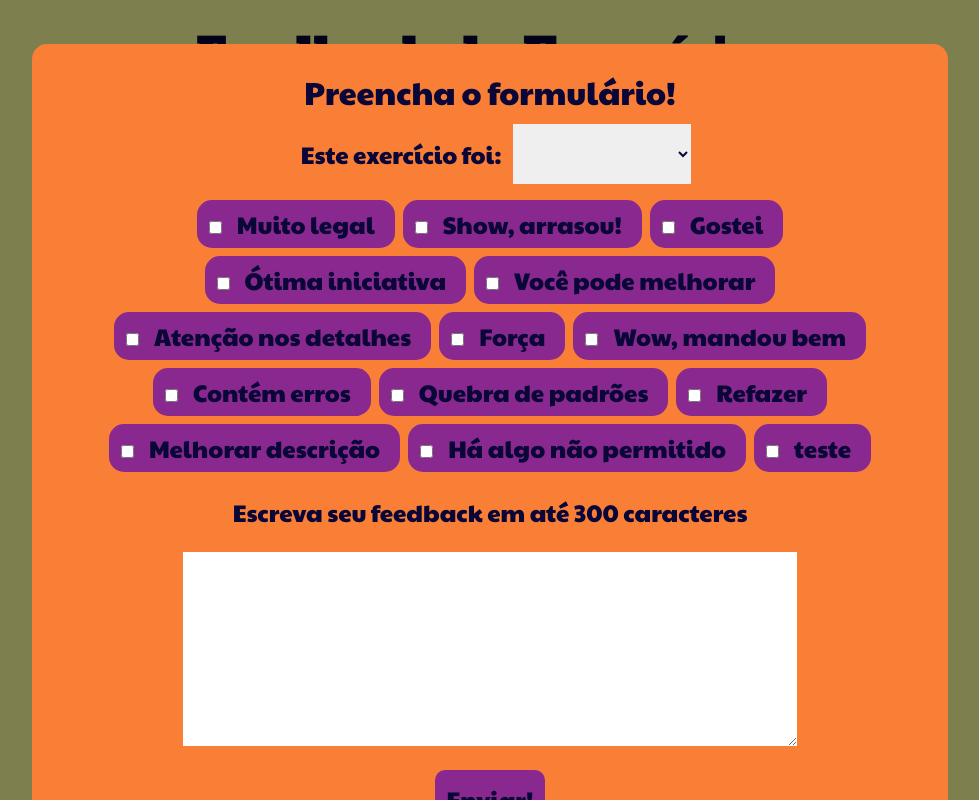
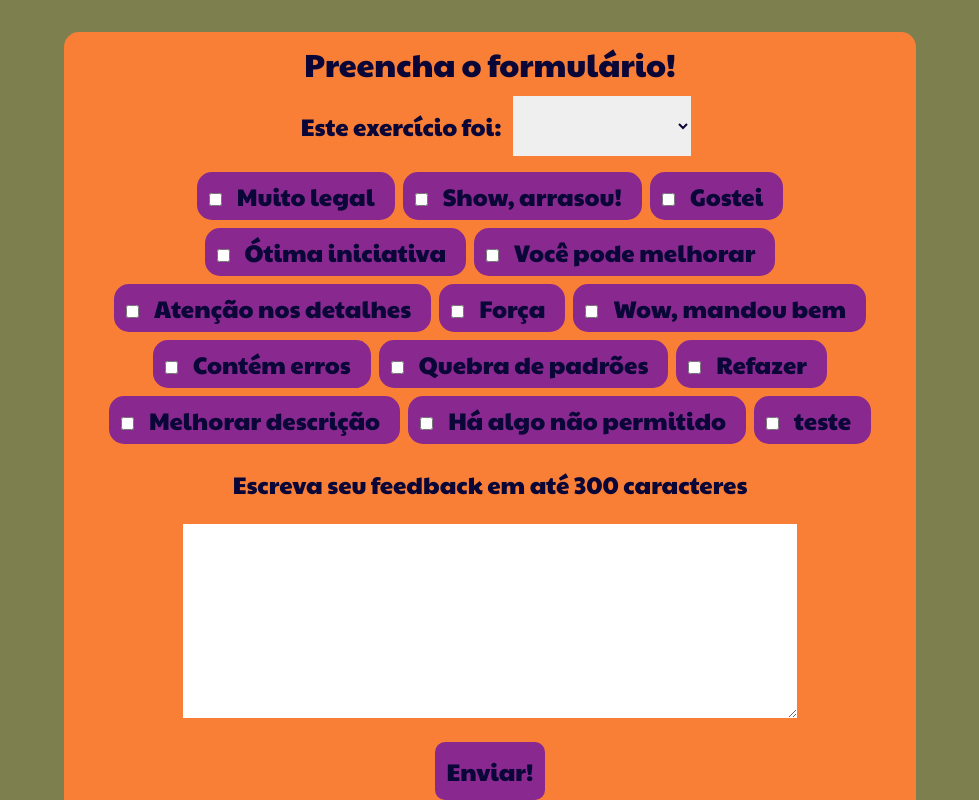
Before and after one commit to Pololokka/desafio-feedback, a React (Vite) app: page / in a window 1280 px wide. Both pictures are taken after a click on the button "Dar Feedback!". Shown: the whole page, without its empty margins (150-1129 px from the left). Built offline with nearby package versions, Linux system fonts and the light colour scheme.

Commit message:
:lipstick: feat: estilizações no modal

```diff
--- a/src/Components/Modal/Styles.css
+++ b/src/Components/Modal/Styles.css
@@ -6,19 +6,17 @@
   bottom: 0;
   background-color: rgba(0, 0, 0, 0.5);
   display: flex;
-  align-items: center;
+  align-items: start;
   justify-content: center;
   overflow-y: auto;
-  padding-top: 25em;
   padding: 2em;
 }
 
 .modal__container {
   background-color: var(--cor-card);
-  padding: 1em 2em;
-  margin-top: 7em;
   border-radius: 15px;
   width: 70%;
+  height: max-content;
 }
 
 .modal__body {
```
